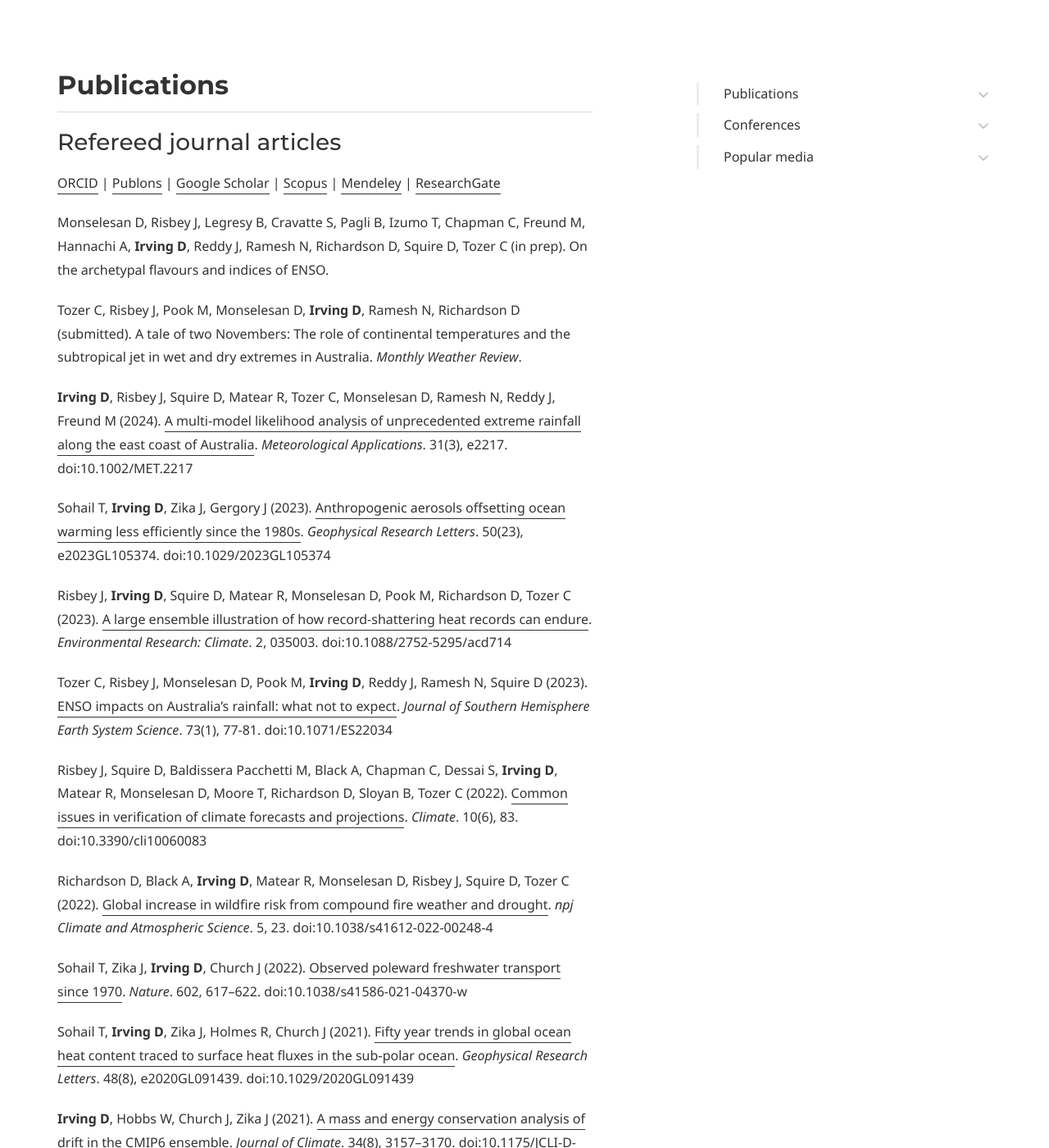
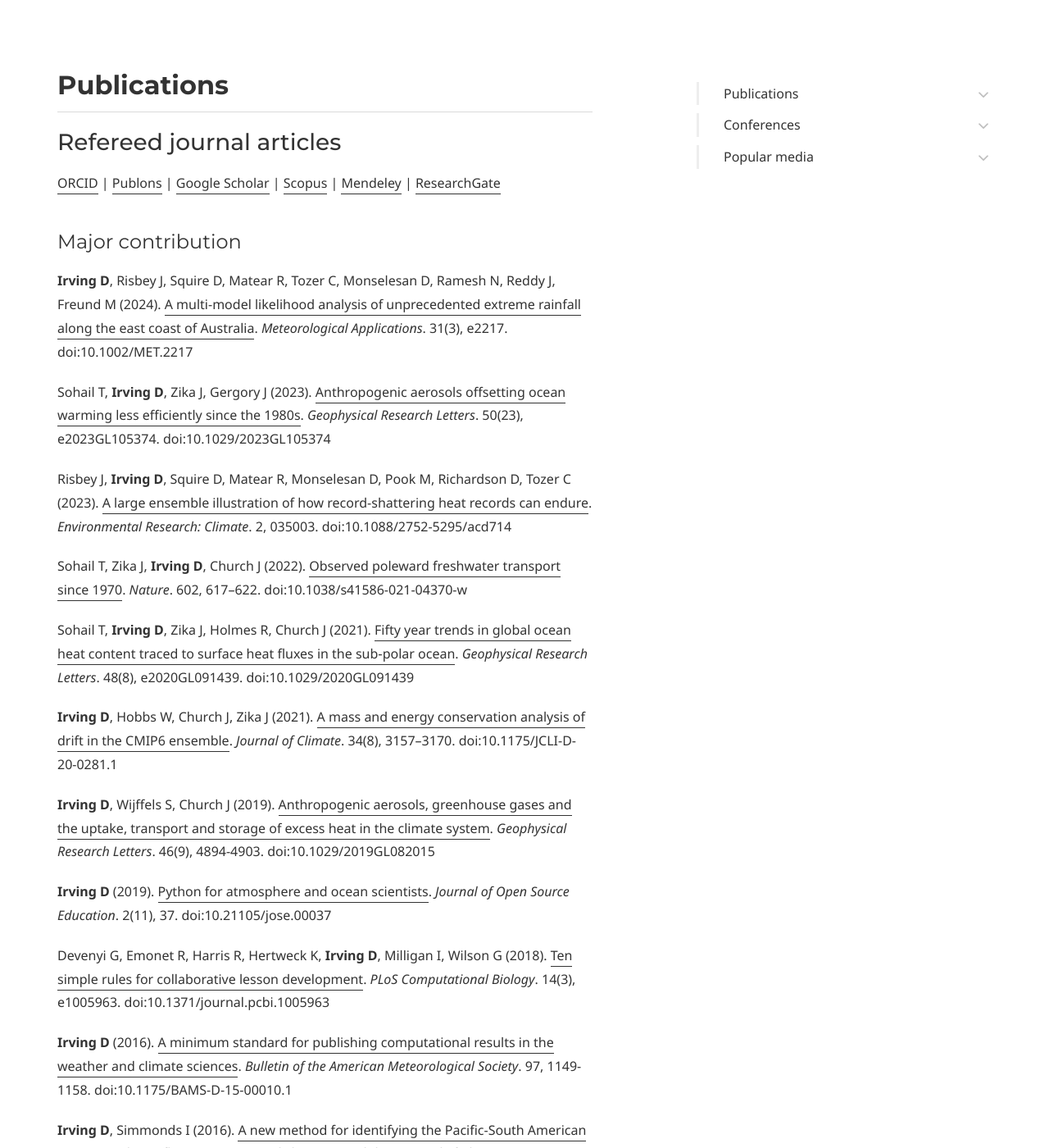
Before and after one commit to DamienIrving/damienirving.github.io, a Jekyll site: the page built from publications.md, in a window 1280 px wide and 1400 px high, scrolled down 614 px. Shown: the whole window at 82% size. Built offline with Jekyll 4.4.1, drawn with Linux system fonts in a browser that asks for light colours; some web fonts are replaced; some of the changed text lies outside the part shown.

Commit message:
Update publications.md

```diff
--- a/publications.md
+++ b/publications.md
@@ -28,21 +28,13 @@ page_nav:
 [Mendeley](https://www.mendeley.com/profiles/damien-irving/) |
 [ResearchGate](https://www.researchgate.net/profile/Damien_Irving)
 
-Monselesan D, Risbey J, Legresy B, Cravatte S, Pagli B, Izumo T, Chapman C, Freund M, Hannachi A, **Irving D**, Reddy J, Ramesh N, Richardson D, Squire D, Tozer C (in prep). On the archetypal flavours and indices of ENSO.
-
-Tozer C, Risbey J, Pook M, Monselesan D, **Irving D**, Ramesh N, Richardson D (submitted). A tale of two Novembers: The role of continental temperatures and the subtropical jet in wet and dry extremes in Australia. *Monthly Weather Review*.
+#### Major contribution
 
 **Irving D**, Risbey J, Squire D, Matear R, Tozer C, Monselesan D, Ramesh N, Reddy J, Freund M (2024). [A multi-model likelihood analysis of unprecedented extreme rainfall along the east coast of Australia](https://doi.org/10.1002/MET.2217). *Meteorological Applications*. 31(3), e2217. doi:10.1002/MET.2217
 
 Sohail T, **Irving D**, Zika J, Gergory J (2023). [Anthropogenic aerosols offsetting ocean warming less efficiently since the 1980s](https://doi.org/10.1029/2023GL105374). *Geophysical Research Letters*. 50(23), e2023GL105374. doi:10.1029/2023GL105374
 
 Risbey J, **Irving D**, Squire D, Matear R, Monselesan D, Pook M, Richardson D, Tozer C (2023). [A large ensemble illustration of how record-shattering heat records can endure](https://doi.org/10.1088/2752-5295/acd714). *Environmental Research: Climate*. 2, 035003. doi:10.1088/2752-5295/acd714
-
-Tozer C, Risbey J, Monselesan D, Pook M, **Irving D**, Reddy J, Ramesh N, Squire D (2023). [ENSO impacts on Australia’s rainfall: what not to expect](https://doi.org/10.1071/ES22034). *Journal of Southern Hemisphere Earth System Science*. 73(1), 77-81. doi:10.1071/ES22034
-
-Risbey J, Squire D, Baldissera Pacchetti M, Black A, Chapman C, Dessai S, **Irving D**, Matear R, Monselesan D, Moore T, Richardson D, Sloyan B, Tozer C (2022). [Common issues in verification of climate forecasts and projections](https://doi.org/10.3390/cli10060083). *Climate*. 10(6), 83. doi:10.3390/cli10060083
-
-Richardson D, Black A, **Irving D**, Matear R, Monselesan D, Risbey J, Squire D, Tozer C (2022). [Global increase in wildfire risk from compound fire weather and drought](https://doi.org/10.1038/s41612-022-00248-4). *npj Climate and Atmospheric Science*. 5, 23. doi:10.1038/s41612-022-00248-4
 
 Sohail T, Zika J, **Irving D**, Church J (2022). [Observed poleward freshwater transport since 1970](https://doi.org/10.1038/s41586-021-04370-w). *Nature*. 602, 617–622. doi:10.1038/s41586-021-04370-w
 
@@ -77,6 +69,18 @@ Perkins S, **Irving D**, Brown J, Power S, Moise A, Colman R, Smith I (2012). [C
 **Irving D**, Cook J, Young M, Menz H (2007). [Obesity and pronated foot type may increase the risk of chronic plantar heel pain: a matched case control study](https://doi.org/10.1186/1471-2474-8-41). *BMC Musculoskeletal Disorders*. 8, 41. doi:10.1186/1471-2474-8-41
 
 **Irving D**, Cook J, Menz H (2006). [Factors associated with chronic plantar heel pain: a systematic review](https://doi.org/10.1016/j.jsams.2006.02.004). *Journal of Science and Medicine in Sport*. 9, 11-22. doi:10.1016/j.sams.2006.02.004
+
+#### Minor contribution
+
+Monselesan D, Risbey J, Legresy B, Cravatte S, Pagli B, Izumo T, Chapman C, Freund M, Hannachi A, **Irving D**, Reddy J, Ramesh N, Richardson D, Squire D, Tozer C (in prep). [On the archetypal flavours and indices of ENSO](https://arxiv.org/abs/2406.08694).
+
+Tozer C, Risbey J, Pook M, Monselesan D, **Irving D**, Ramesh N, Richardson D (in press). A tale of two Novembers: The role of continental temperatures and the subtropical jet in wet and dry extremes in Australia. *Monthly Weather Review*.
+
+Tozer C, Risbey J, Monselesan D, Pook M, **Irving D**, Reddy J, Ramesh N, Squire D (2023). [ENSO impacts on Australia’s rainfall: what not to expect](https://doi.org/10.1071/ES22034). *Journal of Southern Hemisphere Earth System Science*. 73(1), 77-81. doi:10.1071/ES22034
+
+Risbey J, Squire D, Baldissera Pacchetti M, Black A, Chapman C, Dessai S, **Irving D**, Matear R, Monselesan D, Moore T, Richardson D, Sloyan B, Tozer C (2022). [Common issues in verification of climate forecasts and projections](https://doi.org/10.3390/cli10060083). *Climate*. 10(6), 83. doi:10.3390/cli10060083
+
+Richardson D, Black A, **Irving D**, Matear R, Monselesan D, Risbey J, Squire D, Tozer C (2022). [Global increase in wildfire risk from compound fire weather and drought](https://doi.org/10.1038/s41612-022-00248-4). *npj Climate and Atmospheric Science*. 5, 23. doi:10.1038/s41612-022-00248-4
 
 ### Books
 
```
